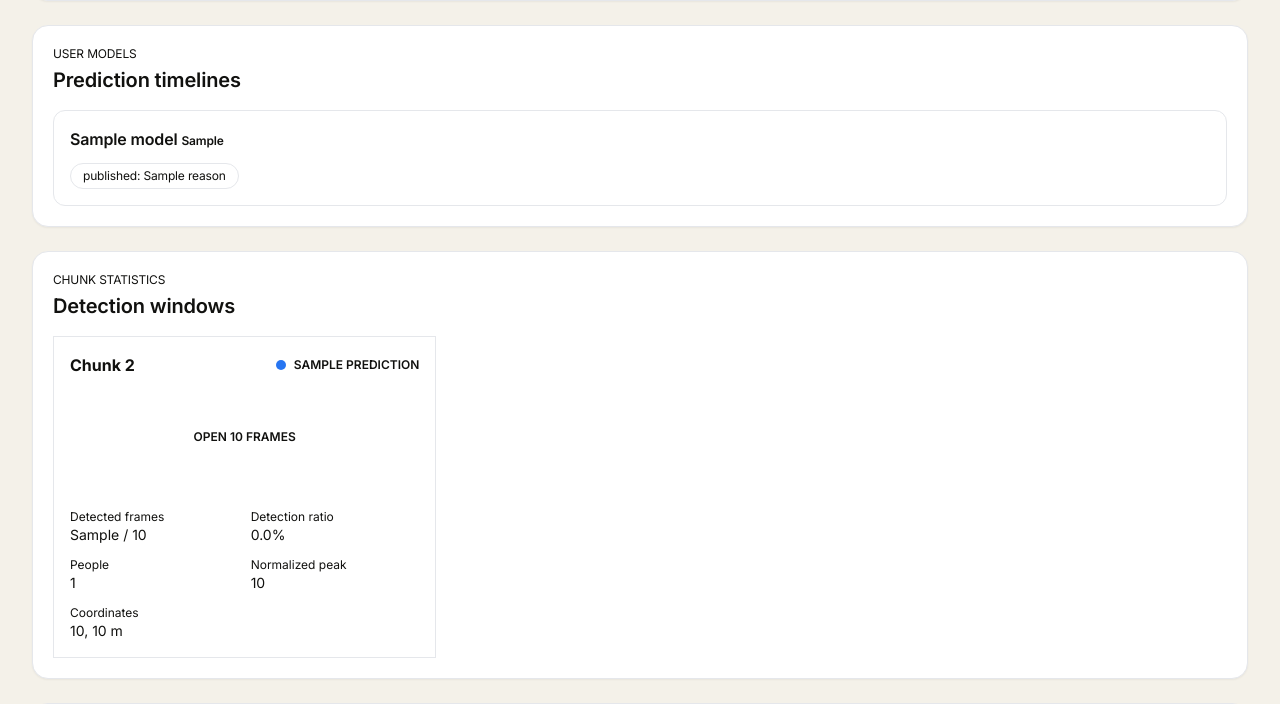
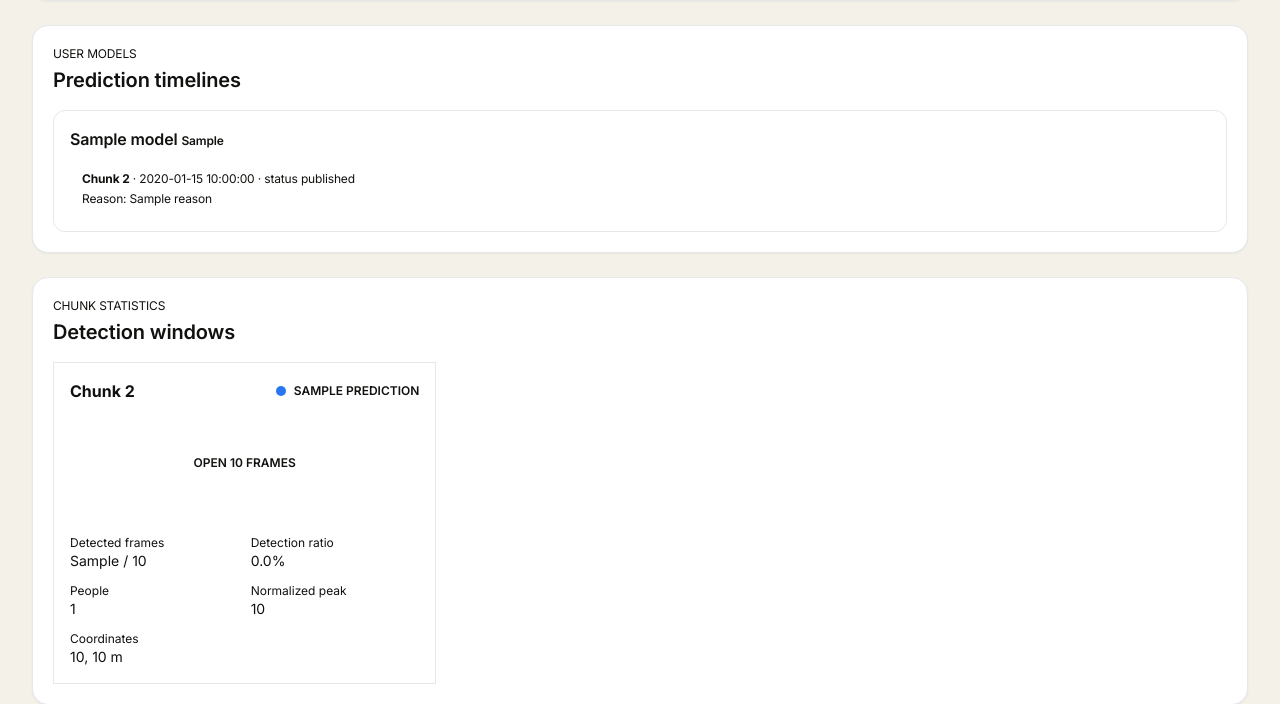
Before and after one commit to Thothcraft/thoth, a Flask app: template src/backend/templates/capture_detail.html in a window 1280 px wide. Shown: the part 342-1046 px from the top of the page. Run offline with Flask 3, Linux system fonts and the light colour scheme; the template is opened without the code that fills it: most values are stand-ins (such as "Sample title", 1, 10 or a date in 2020); some libraries are stand-ins or nearby versions.

Commit message:
show radar counts and detailed model predictions

```diff
--- a/src/backend/templates/capture_detail.html
+++ b/src/backend/templates/capture_detail.html
@@ -81,7 +81,7 @@
       <h2 class="mt-1 text-xl font-semibold text-slate-950">Prediction timelines</h2>
       <div class="mt-4 space-y-3">
       {% for model in minute_info.model_predictions %}
-        <article class="rounded-xl border border-slate-200 p-4"><h3 class="font-semibold">{{ model.model_name }} <span class="text-xs text-slate-500">{{ model.model_version }}</span></h3><div class="mt-3 flex flex-wrap gap-2">{% for item in model.timeline %}<span class="rounded-full border px-3 py-1 text-xs" title="Chunk {{ item.chunk_index + 1 }} · {{ item.timestamp }}">{% if item.status == 'ok' %}{{ item.class }} · {{ (item.confidence * 100)|round(1) }}%{% else %}{{ item.status }}{% if item.reason %}: {{ item.reason }}{% elif item.error %}: {{ item.error }}{% endif %}{% endif %}</span>{% endfor %}</div></article>
+        <article class="rounded-xl border border-slate-200 p-4"><h3 class="font-semibold">{{ model.model_name }} <span class="text-xs text-slate-500">{{ model.model_version }}</span></h3><div class="mt-3 space-y-2">{% for item in model.timeline %}<div class="rounded-lg bg-slate-50 px-3 py-2 text-xs"><div><strong>Chunk {{ item.chunk_index + 1 }}</strong> · {{ item.timestamp }} · status {{ item.status }}</div>{% if item.status == 'ok' %}<div class="mt-1">Class: <strong>{{ item.class }}</strong> · confidence {{ (item.confidence * 100)|round(1) }}% · scores {{ item.scores|tojson }}</div>{% else %}<div class="mt-1">{% if item.reason %}Reason: {{ item.reason }}{% elif item.error %}Error: {{ item.error }}{% endif %}</div>{% endif %}</div>{% else %}<div class="text-sm text-slate-500">No timeline entries.</div>{% endfor %}</div></article>
       {% else %}<p class="text-sm text-slate-500">No enabled model produced a result for this minute.</p>{% endfor %}
       </div>
     </section>
```
Also changed, not shown: src/backend/templates/status.html (+1 -1 lines).
